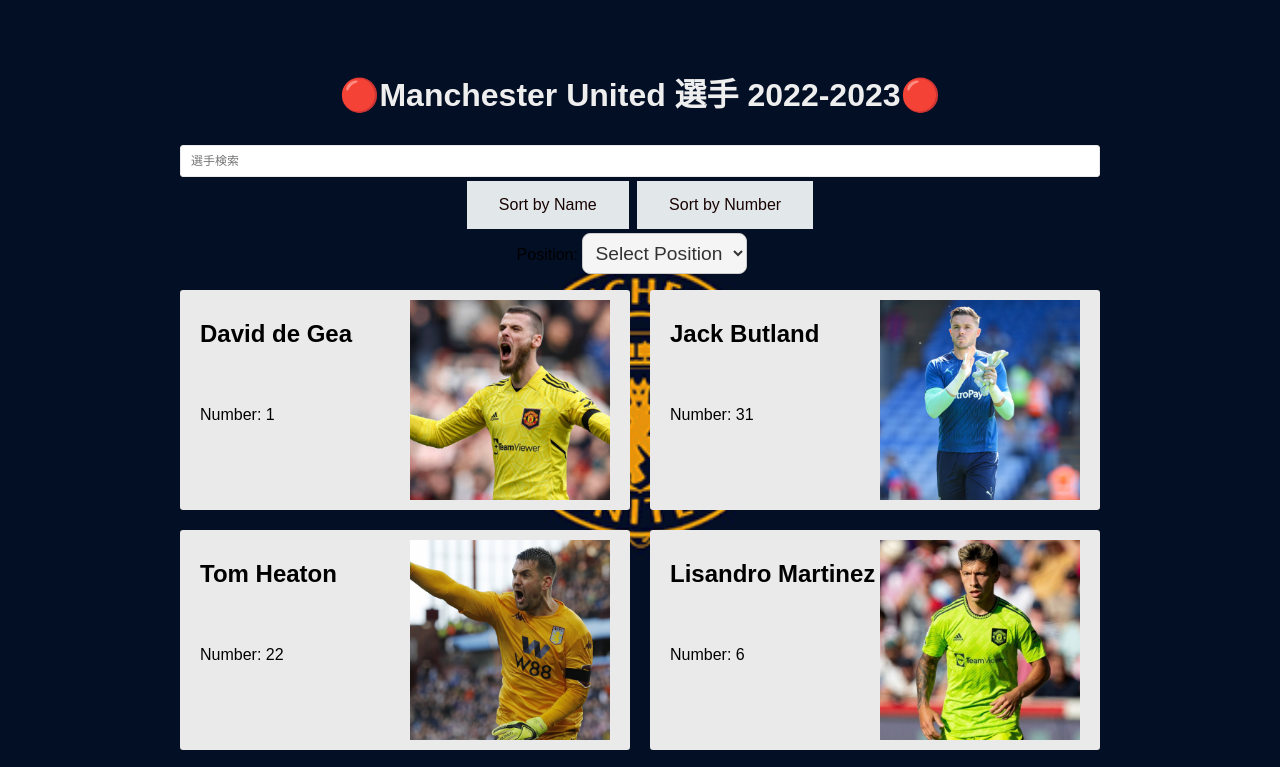
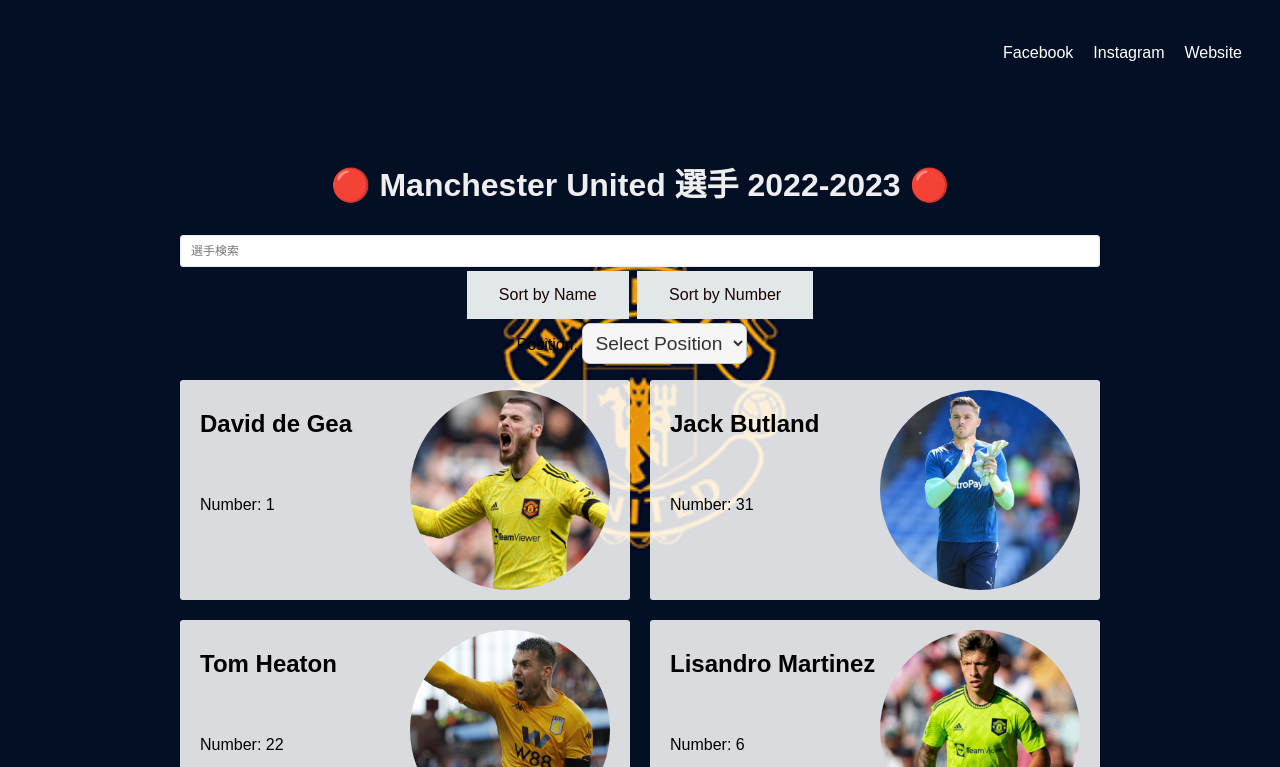
Before and after one commit to HongTr/webSearch, a plain HTML site: page index.html in a window 1280 px wide. Shown: the top 767 px of the page. Drawn offline with Linux system fonts and the light colour scheme.

Commit message:
add nav bar

```diff
--- a/index.html
+++ b/index.html
@@ -8,8 +8,16 @@
         <link rel="stylesheet" href="style.css" />
     </head>
     <body>
+        <nav>
+            <ul>
+                <li><a href="https://www.facebook.com/manchesterunited target="_blank">Facebook</a></li>
+                <li><a href="https://www.instagram.com/manchesterunited/ target="_blank">Instagram</a></li>
+                <li><a href="https://www.manutd.com/ target="_blank">Website</a></li>
+            </ul>
+        </nav>
         <div class="container">
-            <h1>&#x1F534;Manchester United 選手 2022-2023&#x1F534; </h1>
+            <h1>&#x1F534; Manchester United 選手 2022-2023 &#x1F534; </h1>
+
             <div id="searchWrapper">
                 <input
                     type="text"
--- a/style.css
+++ b/style.css
@@ -40,7 +40,7 @@ h1 {
 
 .character {
   list-style-type: none;
-  background-color: #eaeaea;
+  background-color: rgba(255, 255, 255, 0.85);
   border-radius: 3px;
   padding: 10px 20px;
   display: grid;
@@ -67,6 +67,7 @@ h1 {
   width: 200px;
   height: 200px;
   object-fit: cover;
+  border-radius: 70%;
 }
 
 #searchBar {
@@ -111,3 +112,28 @@ button:hover {
 #sortByNumber {
   background-color: #e2e8ea; /* Red */
 }
+nav {
+  background-color: transparent;
+  color: #fff;
+  display: flex;
+  justify-content: flex-end;
+  padding: 20px;
+}
+
+nav ul {
+  display: flex;
+  list-style: none;
+}
+
+nav ul li {
+  margin: 0 10px;
+}
+
+nav ul li a {
+  color: #fff;
+  text-decoration: none;
+}
+
+nav ul li a:hover {
+  text-decoration: underline;
+}
```
